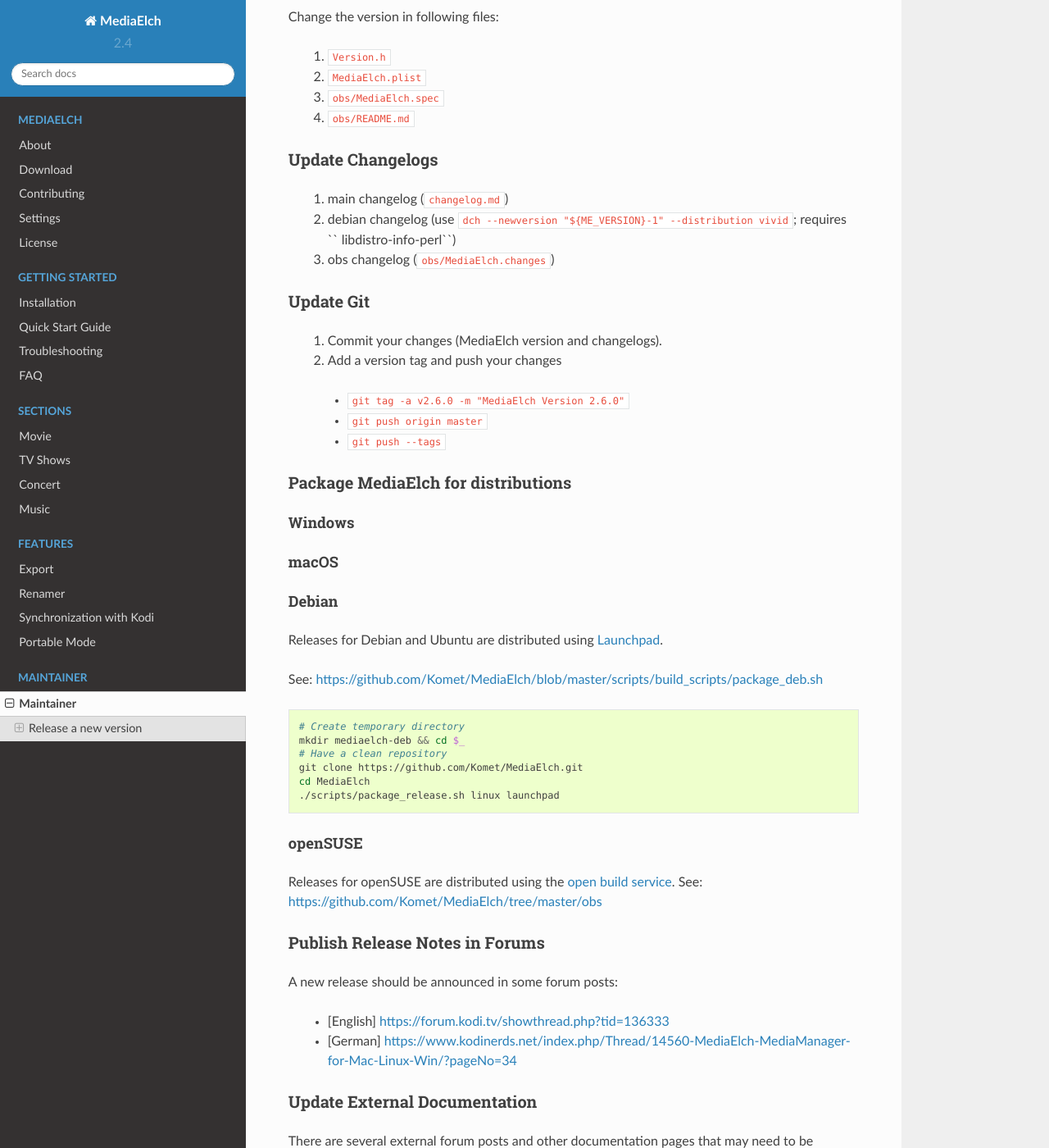
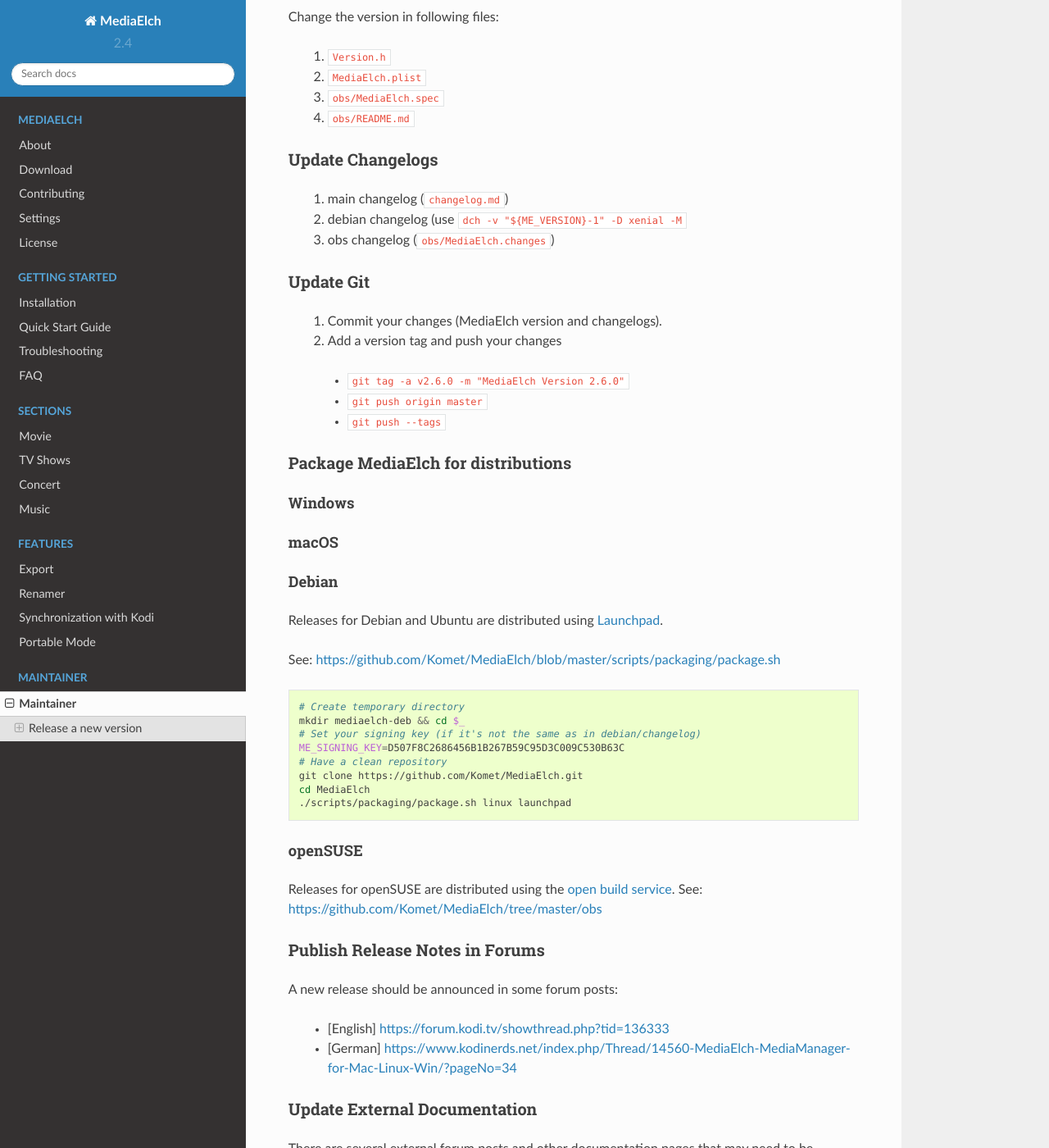
Before and after one commit to mediaelch/mediaelch-doc, a Sphinx documentation site: the page built from docs/source/maintainer/index.rst, in a window 1280 px wide and 1400 px high, scrolled down 575 px. Shown: the whole window at 82% size. Built offline with Sphinx 7.4.7 and the Read the Docs theme 2.0.0, drawn with Linux system fonts in a browser that asks for light colours; pages that are not in the unit, such as notebooks, are missing from menus.

Commit message:
[Maintainer] Update release steps

```diff
--- a/docs/source/maintainer/index.rst
+++ b/docs/source/maintainer/index.rst
@@ -33,8 +33,7 @@
 *****************
 
  1. main changelog (``changelog.md``)
- 2. debian changelog (use ``dch --newversion "${ME_VERSION}-1" --distribution vivid``;
-    requires `` libdistro-info-perl``)
+ 2. debian changelog (use ``dch -v "${ME_VERSION}-1" -D xenial -M``
  3. obs changelog (``obs/MediaElch.changes``)
 
 Update Git
@@ -60,16 +59,18 @@
 
 Releases for Debian and Ubuntu are distributed using Launchpad_.
 
-See: https://github.com/Komet/MediaElch/blob/master/scripts/build_scripts/package_deb.sh
+See: https://github.com/Komet/MediaElch/blob/master/scripts/packaging/package.sh
 
 .. code-block:: sh
 
     # Create temporary directory
     mkdir mediaelch-deb && cd $_
+    # Set your signing key (if it's not the same as in debian/changelog)
+    ME_SIGNING_KEY=D507F8C2686456B1B267B59C95D3C009C530B63C
     # Have a clean repository
     git clone https://github.com/Komet/MediaElch.git
     cd MediaElch
-    ./scripts/package_release.sh linux launchpad
+    ./scripts/packaging/package.sh linux launchpad
 
 
 openSUSE
```
